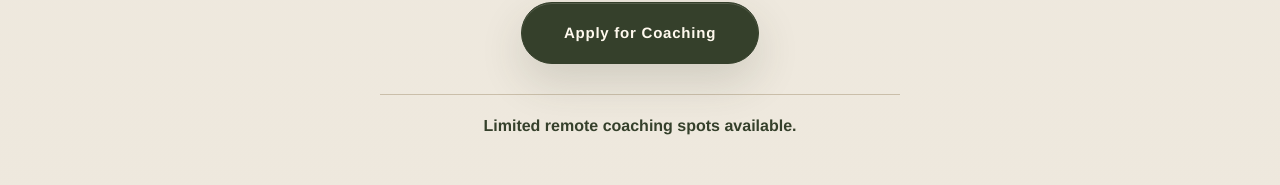
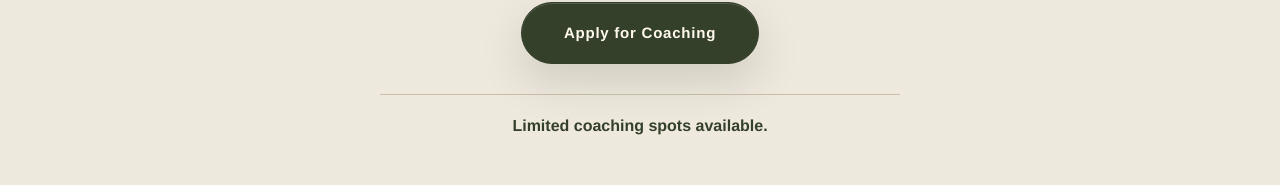
Before and after one commit to TimmyTululu/pernille-performance, a React (Vite) app: page / in a window 1280 px wide. Shown: the part 4333-4518 px from the top of the page. Built offline with nearby package versions, Linux system fonts and the light colour scheme.

Commit message:
Update apply availability copy

```diff
--- a/src/main.tsx
+++ b/src/main.tsx
@@ -344,7 +344,7 @@ function App() {
           <a className="button button-primary" href={applicationLink}>
             Apply for Coaching
           </a>
-          <span>Limited remote coaching spots available.</span>
+          <span>Limited coaching spots available.</span>
         </section>
       </main>
 
```
